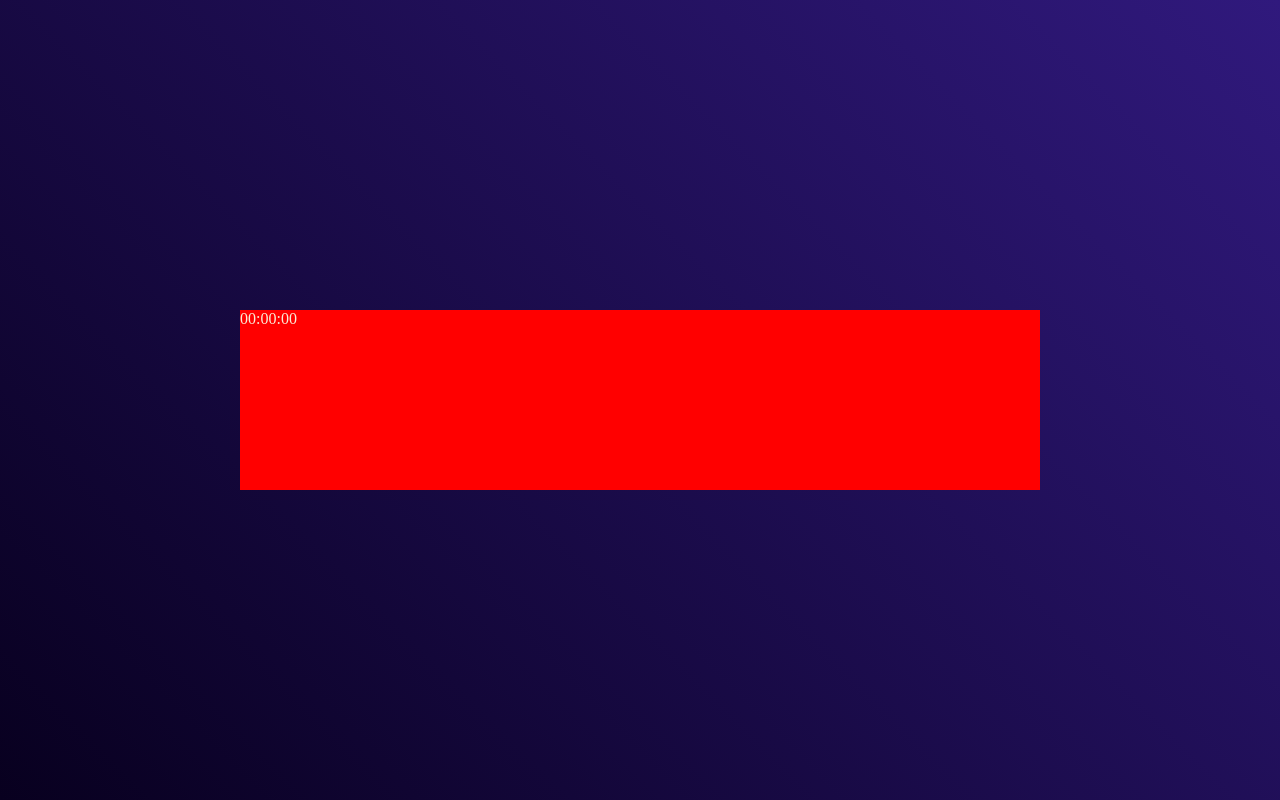
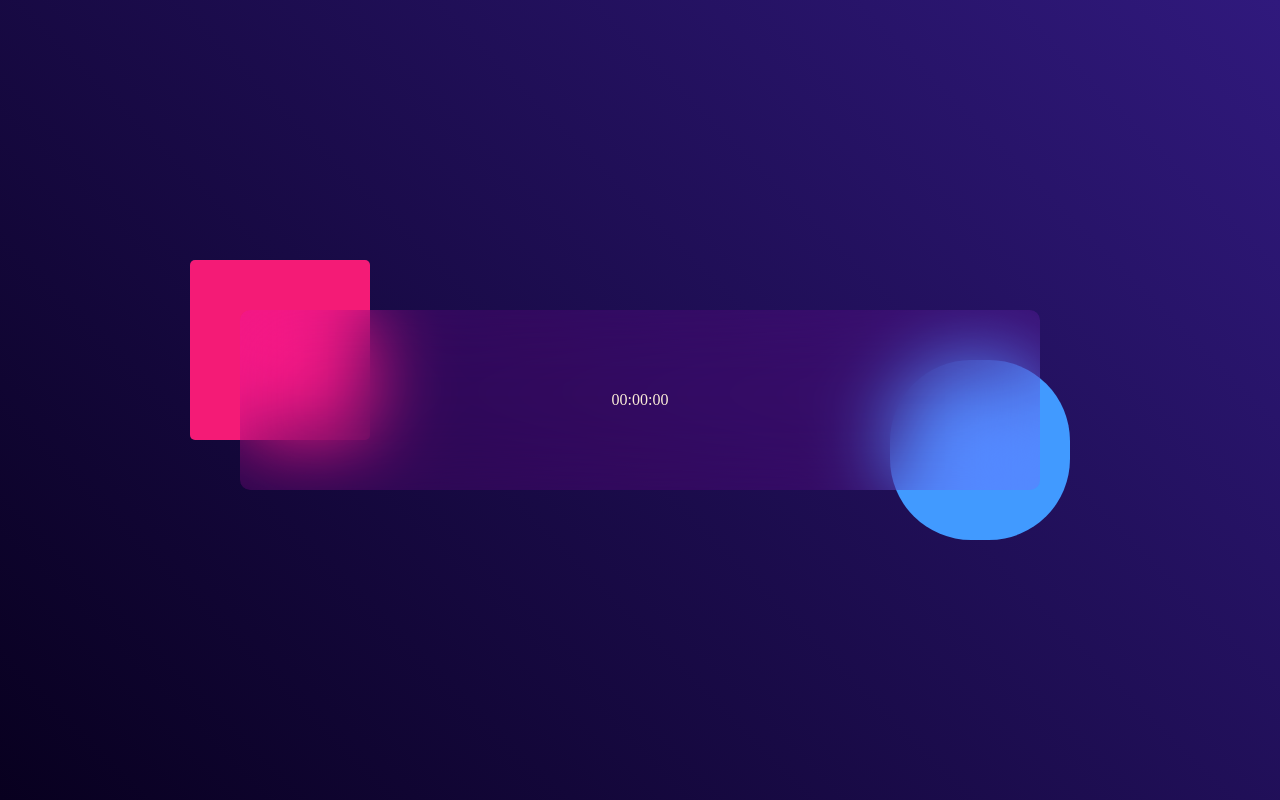
Before and after one commit to Carmine-Ruggiero/Digital-clock, a plain HTML site: page index.html in a window 1280 px wide. Drawn offline with Linux system fonts and the light colour scheme.

Commit message:
Making clock display

```diff
--- a/assets/css/style.css
+++ b/assets/css/style.css
@@ -11,13 +11,52 @@ body {
 
 }
 
-.container{
+.container {
 	width: 800px;
 	height: 180px;
 	position: absolute;
 	top: 50%;
 	left: 50%;
-	transform: translate(-50%, -50%);
-	background: red;
+	transform: translate(-50%, -50%);}
 
+
+	.container::before {
+		content: "";
+		width: 180px;
+		height: 180px;
+		background: #f41b76;
+		border-radius: 5px;
+		left: -50px;
+		top: -50px;
+		z-index: -1;
+		position: absolute;
+
+
+	}
+
+	.container::after {
+		content: "";
+		width: 180px;
+		height: 180px;
+		background: #419aff;
+		border-radius: 45%;
+		position: absolute;
+		right: -30px;
+		bottom: -50px;
+		z-index: -1;
+
+
+
+
+	}
+
+.clock {
+	width: 100%;
+	height: 100%;
+	background: rgba(235, 0, 255, 0.11);
+	border-radius: 10px;
+	display: flex;
+	align-items: center;
+	justify-content: center;
+	backdrop-filter: blur(40px);
 }
```
